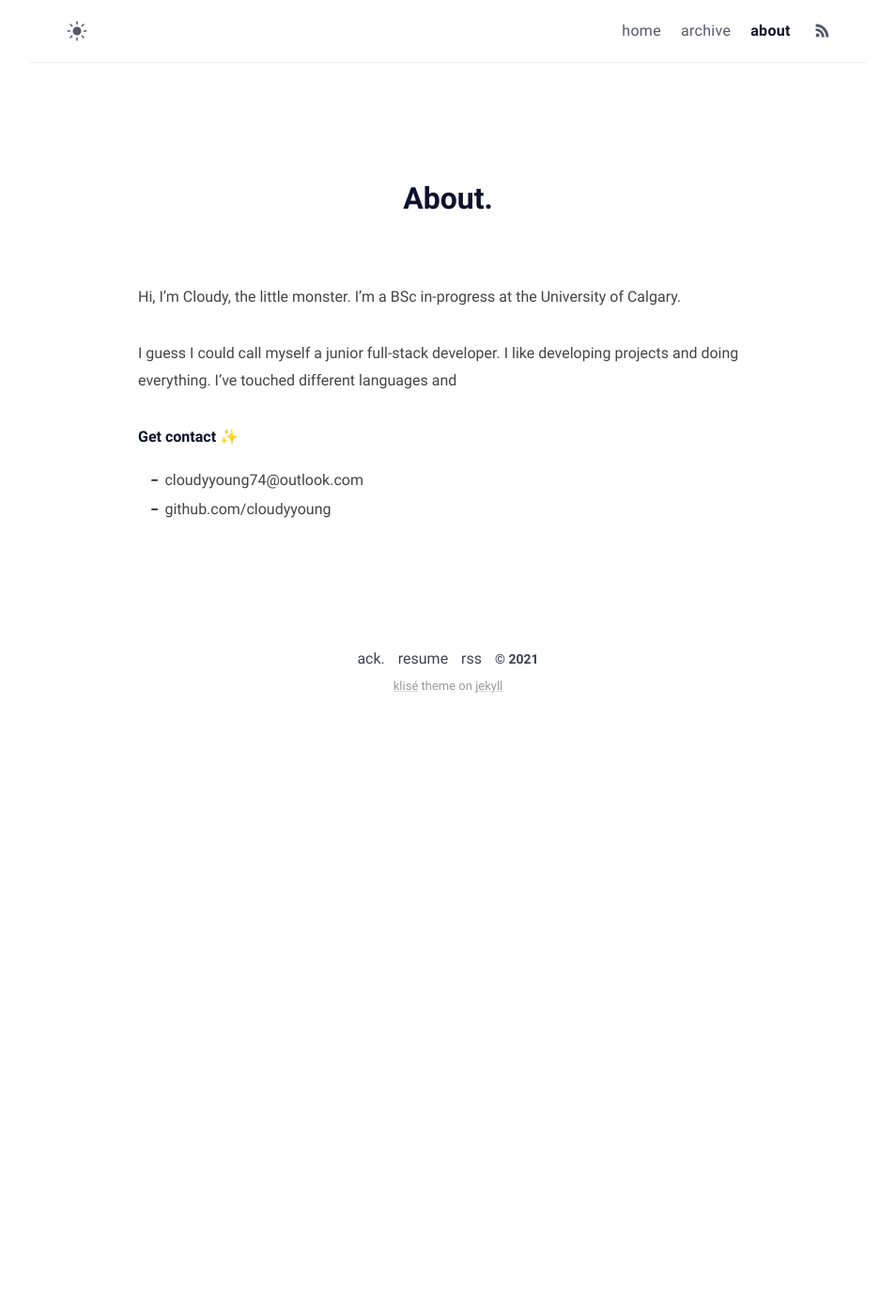
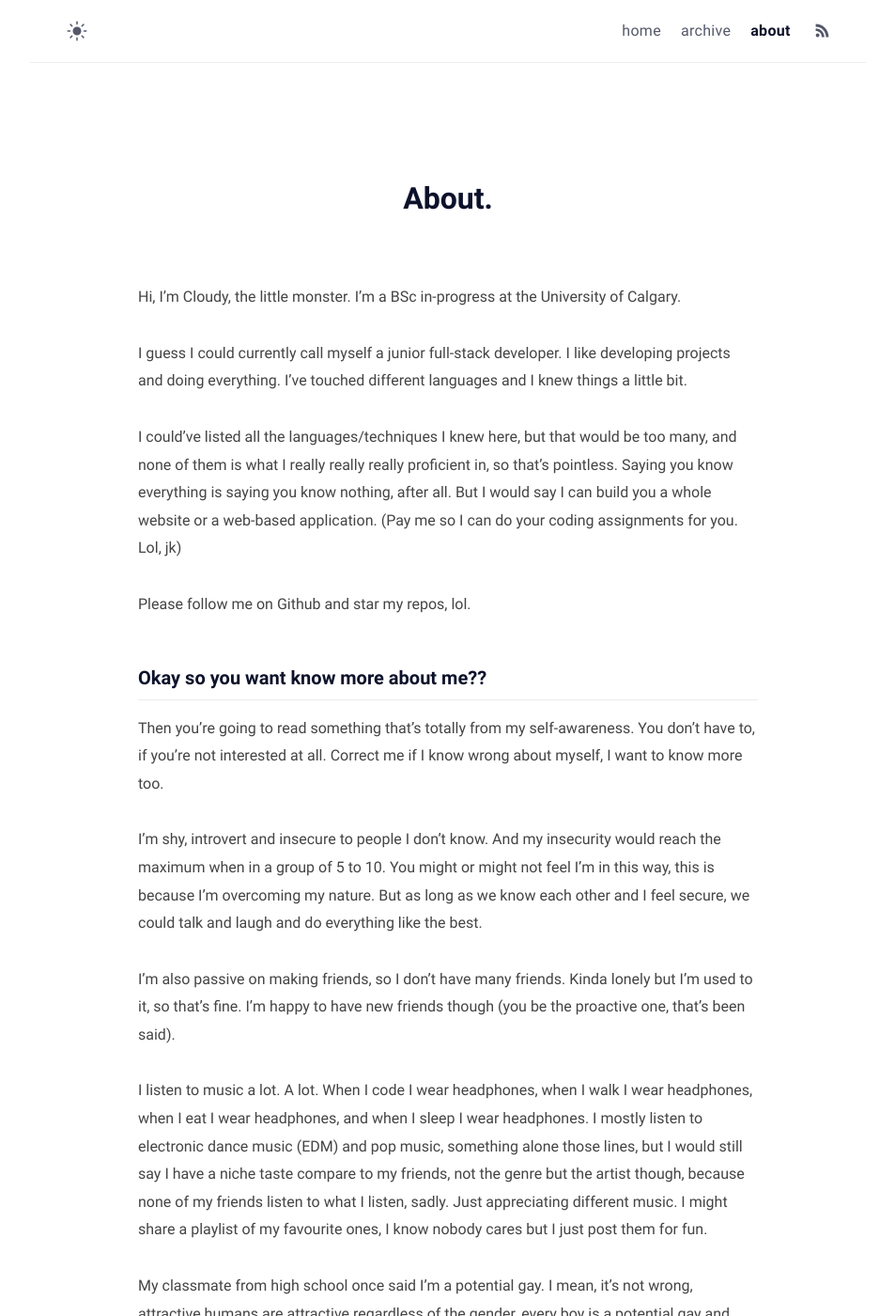
Before and after one commit to cloudyyoung/www.cloudyyoung.com, a Jekyll site: the page built from about.md, in a window 1280 px wide and 1400 px high. Shown: the whole window at 94% size, without its empty margins (163-1116 px from the left). Built offline with Jekyll 4.4.1, drawn with Linux system fonts in a browser that asks for light colours; some of the changed text lies outside the part shown.

Commit message:
Update about.md

```diff
--- a/about.md
+++ b/about.md
@@ -8,7 +8,33 @@ comments: false
 
 Hi, I'm Cloudy, the little monster. I'm a BSc in-progress at the University of Calgary.
 
-I guess I could call myself a junior full-stack developer. I like developing projects and doing everything. I've touched different languages and
+I guess I could currently call myself a junior full-stack developer. I like developing projects and doing everything. I've touched different languages and I knew things a little bit.
+
+I could've listed all the languages/techniques I knew here, but that would be too many, and none of them is what I really really really proficient in, so that's pointless. Saying you know everything is saying you know nothing, after all. But I would say I can build you a whole website or a web-based application. (Pay me so I can do your coding assignments for you. Lol, jk)
+
+Please follow me on Github and star my repos, lol.
+
+### Okay so you want know more about me??
+
+Then you're going to read something that's totally from my self-awareness. You don't have to, if you're not interested at all. Correct me if I know wrong about myself, I want to know more too.
+
+I'm shy, introvert and insecure to people I don't know. And my insecurity would reach the maximum when in a group of 5 to 10. You might or might not feel I'm in this way, this is because I'm overcoming my nature. But as long as we know each other and I feel secure, we could talk and laugh and do everything like the best.
+
+I'm also passive on making friends, so I don't have many friends. Kinda lonely but I'm used to it, so that's fine. I'm happy to have new friends though (you be the proactive one, that's been said).
+
+I listen to music a lot. A lot. When I code I wear headphones, when I walk I wear headphones, when I eat I wear headphones, and when I sleep I wear headphones. I mostly listen to electronic dance music (EDM) and pop music, something alone those lines, but I would still say I have a niche taste compare to my friends, not the genre but the artist though, because none of my friends listen to what I listen, sadly. Just appreciating different music. I might share a playlist of my favourite ones, I know nobody cares but I just post them for fun.
+
+My classmate from high school once said I'm a potential gay. I mean, it's not wrong, attractive humans are attractive regardless of the gender, every boy is a potential gay and every girl is a potential lesbian, there's nothing wrong with any sexual orientation. But first of all, I'll be faithful to my girlfriend.
+
+I would like to know some philosophy and psychology. They make you see the world differently and make you think, aren't they.
+
+I'm thinking more graphically than logically. Under unexpected circumstances I would easily get emotional, which is a weakness that I should overcome. I'm trying to be more logical so it can balence the graphical. Not scientifically proved at all, but in people's word, I'm right-brain dominated.
+
+I enjoy arts. I like things that are aesthetic. I enjoy designing UI and UX because I want my projects to have that aesthetic looking as well.
+
+I'm have some of perfectionism, and I'm working on it too.
+
+Keep updating...
 
 **Get contact ✨**
 
```
